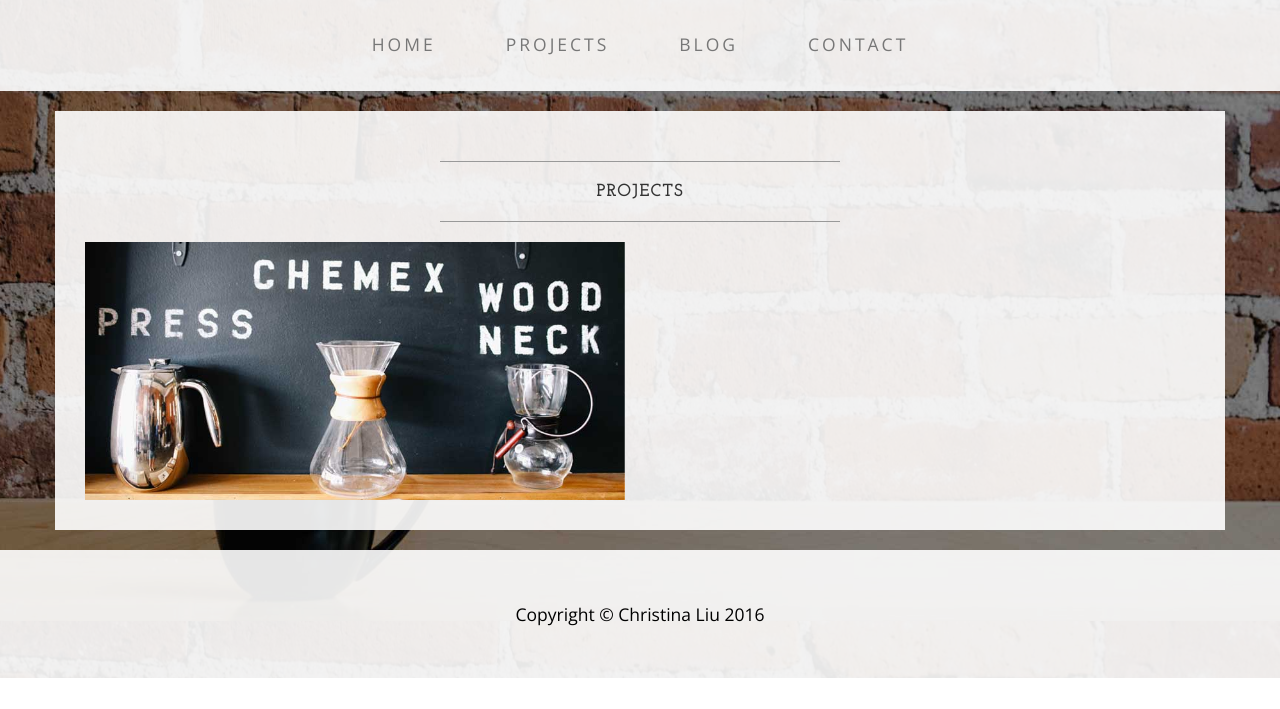
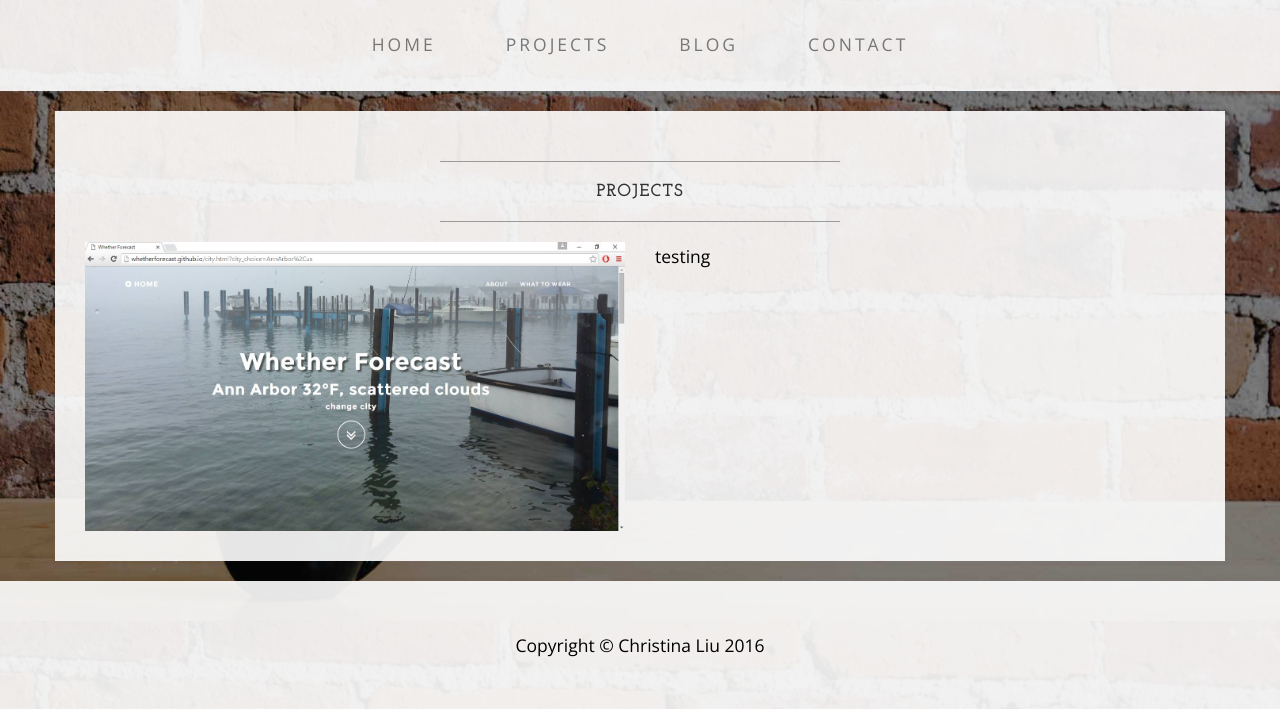
Before and after one commit to ChristinaLiu/christinaliu.github.io, a plain HTML site: page about.html in a window 1280 px wide. Shown: the part 179-888 px from the top of the page. Before the commit the page ends 857 px from the top, so only its background shows below. Drawn offline with nearby package versions, Linux system fonts and the light colour scheme.

Commit message:
Update about.html

```diff
--- a/about.html
+++ b/about.html
@@ -83,9 +83,10 @@
                     <hr>
                 </div>
                 <div class="col-md-6">
-                    <img class="img-responsive img-border-left" src="img/slide-2.jpg" alt="">
+                    <img class="img-responsive img-border-left" src="img/whether-forecast.jpg" alt="">
                 </div>
                 <div class="col-md-6">
+                    <p>testing</p>
                 </div>
                 <div class="clearfix"></div>
             </div>
```
